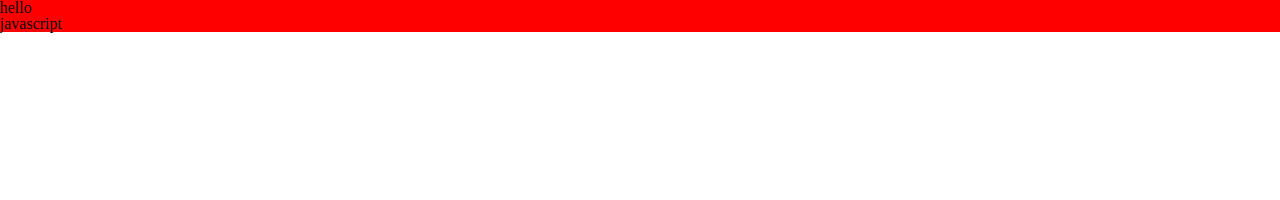
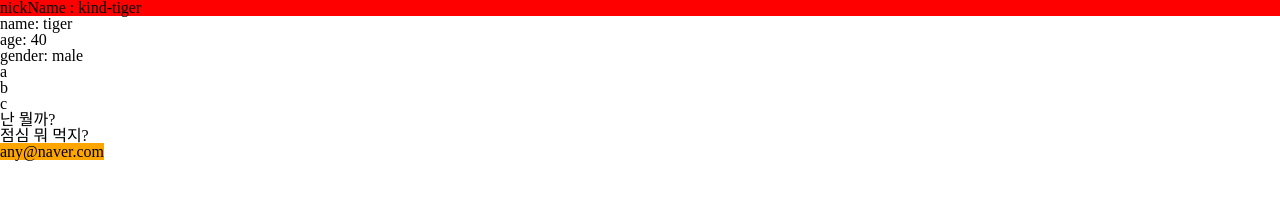
Before and after one commit to hyoungsiyoung/core-js, a website: page client/index.html in a window 1280 px wide. Drawn offline with nearby package versions, Linux system fonts and the light colour scheme; files that its build step writes are made by us from their sources.

Commit message:
DOM style

```diff
--- a/client/index.html
+++ b/client/index.html
@@ -12,25 +12,16 @@
   </head>
   <body>
     <div id="app">
-      <c-button>
-        <item></item>
-        <item></item>
-        <item></item>
-        <item></item>
-      </c-button>
+      <user-card>
+        <div slot="username">name: tiger</div>
+        <div slot="age">age: 40</div>
+        <div slot="gender">gender: male</div>
+        <div slot="common">a</div>
+        <div slot="common">b</div>
+        <div slot="common">c</div>
+        <div>난 뭘까?</div>
+        <div>점심 뭐 먹지?</div>
+      </user-card>
     </div>
-
-    <template id="temp">
-      <style>
-        div {
-          background-color: red;
-        }
-      </style>
-      <div>hello</div>
-      <div>javascript</div>
-      <script>
-        // alert('템플릿 로드')
-      </script>
-    </template>
   </body>
 </html>
--- a/client/main.js
+++ b/client/main.js
@@ -1,6 +1,27 @@
-const app = document.querySelector('#app');
-const temp = document.querySelector('#temp');
+class UserCard extends HTMLElement {
+  constructor() {
+    super();
+    this.attachShadow({ mode: 'open' });
+    this.shadowRoot.innerHTML = `
+      <style>
+        :host{
+          background-color: orange;
+        }
+        div{
+          background:red;
+        }
+      </style>
+        <div> nickName : kind-tiger </div>
+        <slot name="username"></slot>
+        <slot name="age"></slot>
+        <slot name="gender"></slot>
+        <slot name="common"></slot>
+        <slot></slot>
+        <slot name="email">any@naver.com</slot>
 
-const clone = temp.content.cloneNode(true);
 
-app.appendChild(clone);
+    `;
+  }
+}
+
+customElements.define('user-card', UserCard);
```
